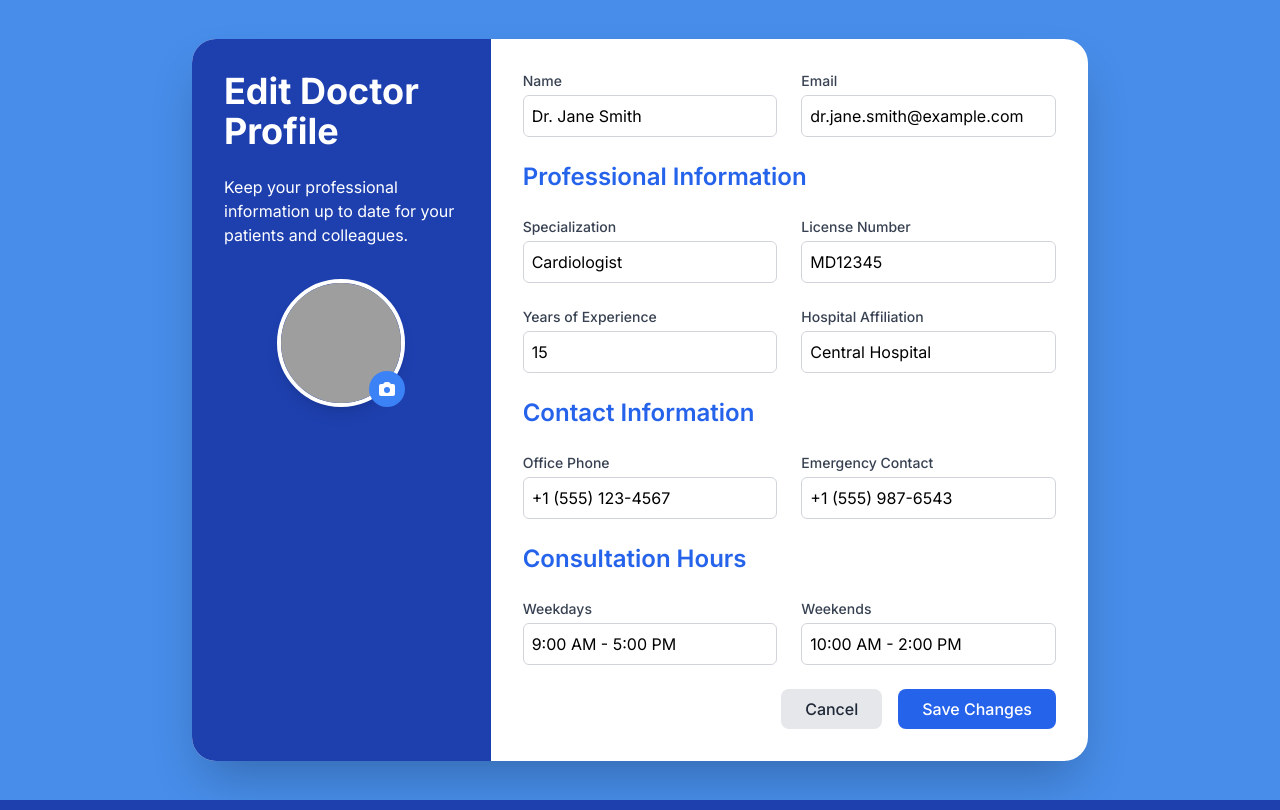
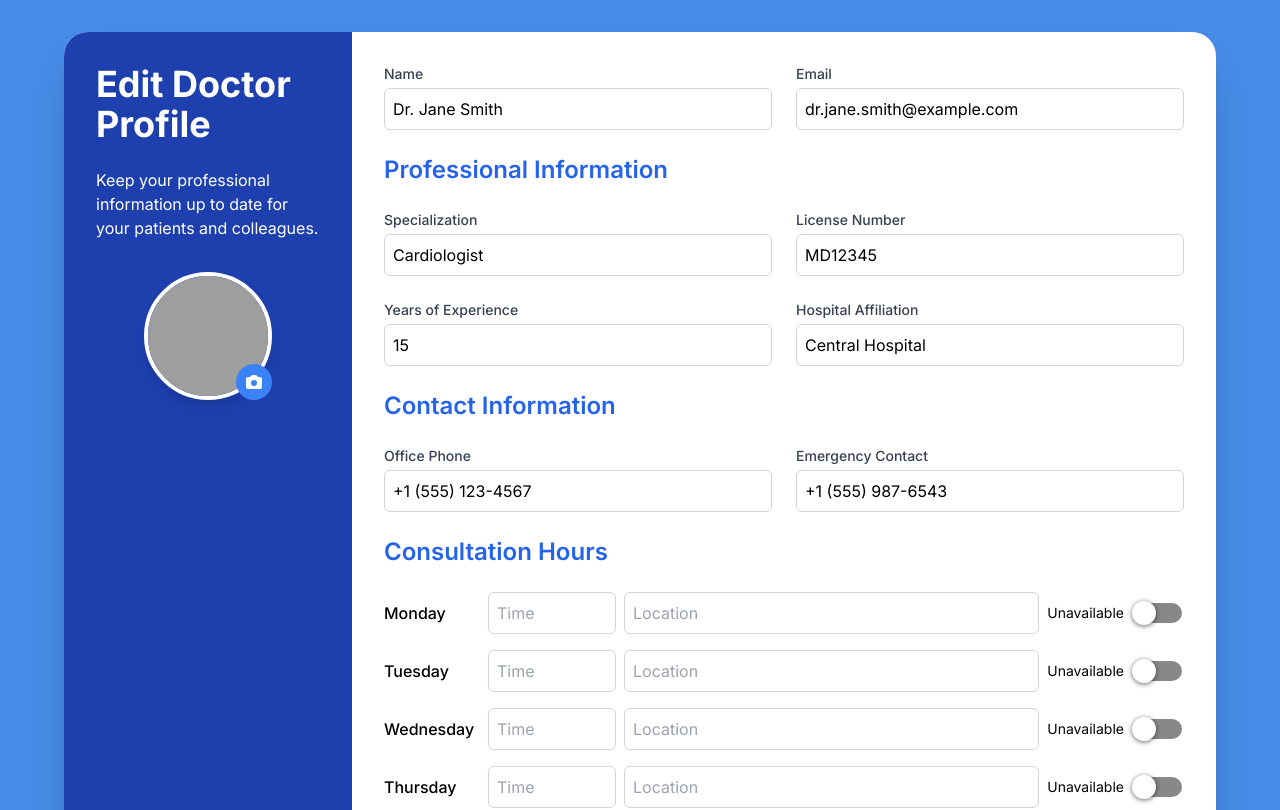
Before and after one commit to Taher2512/DokLink, a Next.js app: page /doctor-info-edit in a window 1280 px wide. Shown: the top 810 px of the page. Built offline with nearby package versions, Linux system fonts and the light colour scheme; grey boxes are pictures that could not be loaded.

Commit message:
consulation hours changed

```diff
--- a/package.json
+++ b/package.json
@@ -21,6 +21,8 @@
     "react-datepicker": "^7.3.0",
     "react-dom": "^18",
     "react-select": "^5.8.0",
+    "react-switch": "^7.0.0",
+    "react-time-picker": "^7.0.0",
     "tailwind-merge": "^2.2.2"
   },
   "devDependencies": {
--- a/src/app/doctor-dashboard/page.js
+++ b/src/app/doctor-dashboard/page.js
@@ -77,14 +77,7 @@ export default function DoctorDashboard() {
                 label="Emergency Contact"
                 value={contactInfo.emergencyContact}
               />
-              <InfoItem
-                label="Weekday Hours"
-                value={consultationHours.weekdays}
-              />
-              <InfoItem
-                label="Weekend Hours"
-                value={consultationHours.weekends}
-              />
+
               <InfoItem label="Total Patients" value={stats.totalPatients} />
               <InfoItem
                 label="Avg. Appointments/Day"
@@ -94,6 +87,24 @@ export default function DoctorDashboard() {
                 label="Satisfaction Rate"
                 value={stats.satisfactionRate}
               />
+            </div>
+          </section>
+
+          <section className="bg-white rounded-xl p-4 sm:p-6 shadow-md border border-gray-200">
+            <h2 className="text-xl sm:text-2xl font-semibold mb-4 text-[#1E40AF]">
+              Consultation Hours
+            </h2>
+            <div className="grid grid-cols-1 sm:grid-cols-2 md:grid-cols-3 lg:grid-cols-4 gap-4">
+              {Object.entries(consultationHours).map(([day, data]) => (
+                <div key={day} className="bg-gray-50 p-3 rounded-lg">
+                  <h3 className="font-semibold text-lg mb-2">{day}</h3>
+                  <p className="text-sm">Time: {data.time || 'Not set'}</p>
+                  <p className="text-sm">Location: {data.location || 'Not set'}</p>
+                  <p className="text-sm">
+                    Status: {data.available ? 'Available' : 'Unavailable'}
+                  </p>
+                </div>
+              ))}
             </div>
           </section>
 
--- a/src/app/doctor-data/doctorData.js
+++ b/src/app/doctor-data/doctorData.js
@@ -12,8 +12,13 @@ export const doctorData = {
     emergencyContact: "+1 (555) 987-6543",
   },
   consultationHours: {
-    weekdays: "9:00 AM - 5:00 PM",
-    weekends: "10:00 AM - 2:00 PM",
+    Monday: { time: '9:00 AM - 5:00 PM', location: 'Central Hospital', available: true },
+    Tuesday: { time: '9:00 AM - 5:00 PM', location: 'Central Hospital', available: true },
+    Wednesday: { time: '9:00 AM - 5:00 PM', location: 'Central Hospital', available: true },
+    Thursday: { time: '9:00 AM - 5:00 PM', location: 'Central Hospital', available: true },
+    Friday: { time: '9:00 AM - 5:00 PM', location: 'Central Hospital', available: true },
+    Saturday: { time: '10:00 AM - 2:00 PM', location: 'City Clinic', available: true },
+    Sunday: { time: '', location: '', available: false },
   },
   appointments: [
     {
--- a/src/app/doctor-info-edit/page.js
+++ b/src/app/doctor-info-edit/page.js
@@ -3,10 +3,22 @@ import { useState } from 'react'
 import { useRouter } from 'next/navigation'
 import { doctorData } from '../doctor-data/doctorData'
 import { motion } from 'framer-motion'
+import Switch from 'react-switch'
+import TimePicker from 'react-time-picker'
+import 'react-time-picker/dist/TimePicker.css'
 
 export default function EditDoctorProfile() {
   const router = useRouter()
   const [formData, setFormData] = useState(doctorData)
+  const [consultationHours, setConsultationHours] = useState({
+    Monday: { time: '', location: '', available: false },
+    Tuesday: { time: '', location: '', available: false },
+    Wednesday: { time: '', location: '', available: false },
+    Thursday: { time: '', location: '', available: false },
+    Friday: { time: '', location: '', available: false },
+    Saturday: { time: '', location: '', available: false },
+    Sunday: { time: '', location: '', available: false },
+  })
 
   const handleChange = (e) => {
     const { name, value } = e.target
@@ -40,23 +52,33 @@ export default function EditDoctorProfile() {
     }
   }
 
+  const handleConsultationChange = (day, field, value) => {
+    setConsultationHours(prevState => ({
+      ...prevState,
+      [day]: {
+        ...prevState[day],
+        [field]: value,
+      },
+    }))
+  }
+
   const handleSubmit = (e) => {
     e.preventDefault()
-    console.log('Updated doctor data:', formData)
+    console.log('Updated doctor data:', { ...formData, consultationHours })
     router.push('/doctor-dashboard')
   }
 
   return (
-    <div className="bg-[#478de9] min-h-screen p-8 flex items-center justify-center">
+    <div className="bg-[#478de9] min-h-screen p-4 md:p-8 flex items-center justify-center">
       <motion.div
         initial={{ opacity: 0, y: 20 }}
         animate={{ opacity: 1, y: 0 }}
         transition={{ duration: 0.5 }}
-        className="w-full max-w-4xl bg-white rounded-3xl shadow-2xl overflow-hidden"
+        className="w-full max-w-6xl bg-white rounded-3xl shadow-2xl overflow-hidden"
       >
         <div className="md:flex">
-          <div className="md:w-1/3 bg-[#1E40AF] p-8 text-white">
-            <h1 className="text-4xl font-bold mb-6">Edit Doctor Profile</h1>
+          <div className="md:w-1/4 bg-[#1E40AF] p-6 md:p-8 text-white">
+            <h1 className="text-3xl md:text-4xl font-bold mb-6">Edit Doctor Profile</h1>
             <p className="mb-4">Keep your professional information up to date for your patients and colleagues.</p>
             <div className="mt-8 flex flex-col items-center">
               <div className="relative">
@@ -80,7 +102,7 @@ export default function EditDoctorProfile() {
               </div>
             </div>
           </div>
-          <div className="md:w-2/3 p-8">
+          <div className="md:w-3/4 p-6 md:p-8">
             <form onSubmit={handleSubmit} className="space-y-6">
               <div className="grid grid-cols-1 md:grid-cols-2 gap-6">
                 <InputField label="Name" name="name" value={formData.name} onChange={handleChange} />
@@ -102,9 +124,43 @@ export default function EditDoctorProfile() {
               </div>
 
               <SectionTitle>Consultation Hours</SectionTitle>
-              <div className="grid grid-cols-1 md:grid-cols-2 gap-6">
-                <InputField label="Weekdays" name="weekdays" value={formData.consultationHours.weekdays} onChange={(e) => handleNestedChange('consultationHours', 'weekdays', e.target.value)} />
-                <InputField label="Weekends" name="weekends" value={formData.consultationHours.weekends} onChange={(e) => handleNestedChange('consultationHours', 'weekends', e.target.value)} />
+              <div className="space-y-4">
+                {Object.entries(consultationHours).map(([day, data]) => (
+                  <div key={day} className="flex flex-wrap items-center space-x-2 space-y-2 sm:space-y-0">
+                    <span className="w-full sm:w-24 font-medium">{day}</span>
+                    <input
+                      type="text"
+                      placeholder="Time"
+                      value={data.time}
+                      onChange={(e) => handleConsultationChange(day, 'time', e.target.value)}
+                      className="flex-grow sm:flex-grow-0 sm:w-32 p-2 border border-gray-300 rounded-md"
+                    />
+                    <input
+                      type="text"
+                      placeholder="Location"
+                      value={data.location}
+                      onChange={(e) => handleConsultationChange(day, 'location', e.target.value)}
+                      className="flex-grow p-2 border border-gray-300 rounded-md"
+                    />
+                    <div className="flex items-center space-x-2">
+                      <span className="text-sm">{data.available ? 'Available' : 'Unavailable'}</span>
+                      <Switch
+                        checked={data.available}
+                        onChange={(checked) => handleConsultationChange(day, 'available', checked)}
+                        onColor="#86d3ff"
+                        onHandleColor="#2693e6"
+                        handleDiameter={24}
+                        uncheckedIcon={false}
+                        checkedIcon={false}
+                        boxShadow="0px 1px 5px rgba(0, 0, 0, 0.6)"
+                        activeBoxShadow="0px 0px 1px 10px rgba(0, 0, 0, 0.2)"
+                        height={20}
+                        width={48}
+                        className="react-switch"
+                      />
+                    </div>
+                  </div>
+                ))}
               </div>
 
               <div className="flex justify-end space-x-4 mt-8">
```
Also changed, not shown: 1 other file (tests, documents, lock files or other folders).
